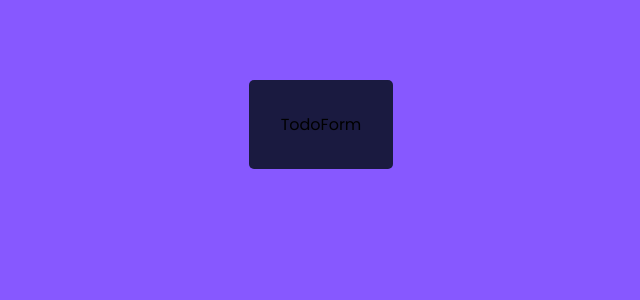
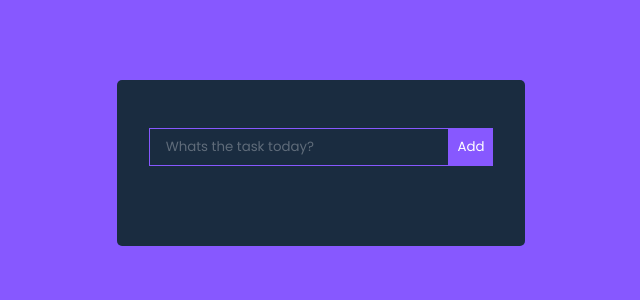
Before and after one commit to evenb1/todo, a React (Create React App) app: page / in a window 1280 px wide. Shown: the top 300 px of the page, without its empty margins (319-959 px from the left). Built offline with nearby package versions, Linux system fonts and the light colour scheme.

Commit message:
form input element and button

```diff
--- a/src/App.css
+++ b/src/App.css
@@ -25,7 +25,7 @@ h1 {
 }
 
 .TodoWrapper {
-  background: #1A1A40;
+  background: #1a2c40;
   margin-top: 5rem;
   padding: 2rem;
   border-radius: 5px;
--- a/src/components/EditTodoForm.js
+++ b/src/components/EditTodoForm.js
@@ -2,6 +2,6 @@ import React from 'react'
 
 export const EditTodoForm = () => {
   return (
-    <div>EditTodoForm</div>
-  )
+
+  );
 }
--- a/src/components/Todo.js
+++ b/src/components/Todo.js
@@ -2,6 +2,6 @@ import React from 'react'
 
 export const Todo = () => {
   return (
-    <div>Todo</div>
-  )
+
+      )
 }
--- a/src/components/TodoForm.js
+++ b/src/components/TodoForm.js
@@ -2,6 +2,9 @@ import React from 'react'
 
 export const TodoForm = () => {
   return (
-    <div>TodoForm</div>
-  )
+<form className='TodoForm'>
+        <input type='text' className='todo-input' placeholder='Whats the task today?'></input>
+        <button type='submit' className='todo-btn'>Add</button>
+    </form>
+      )
 }
```
